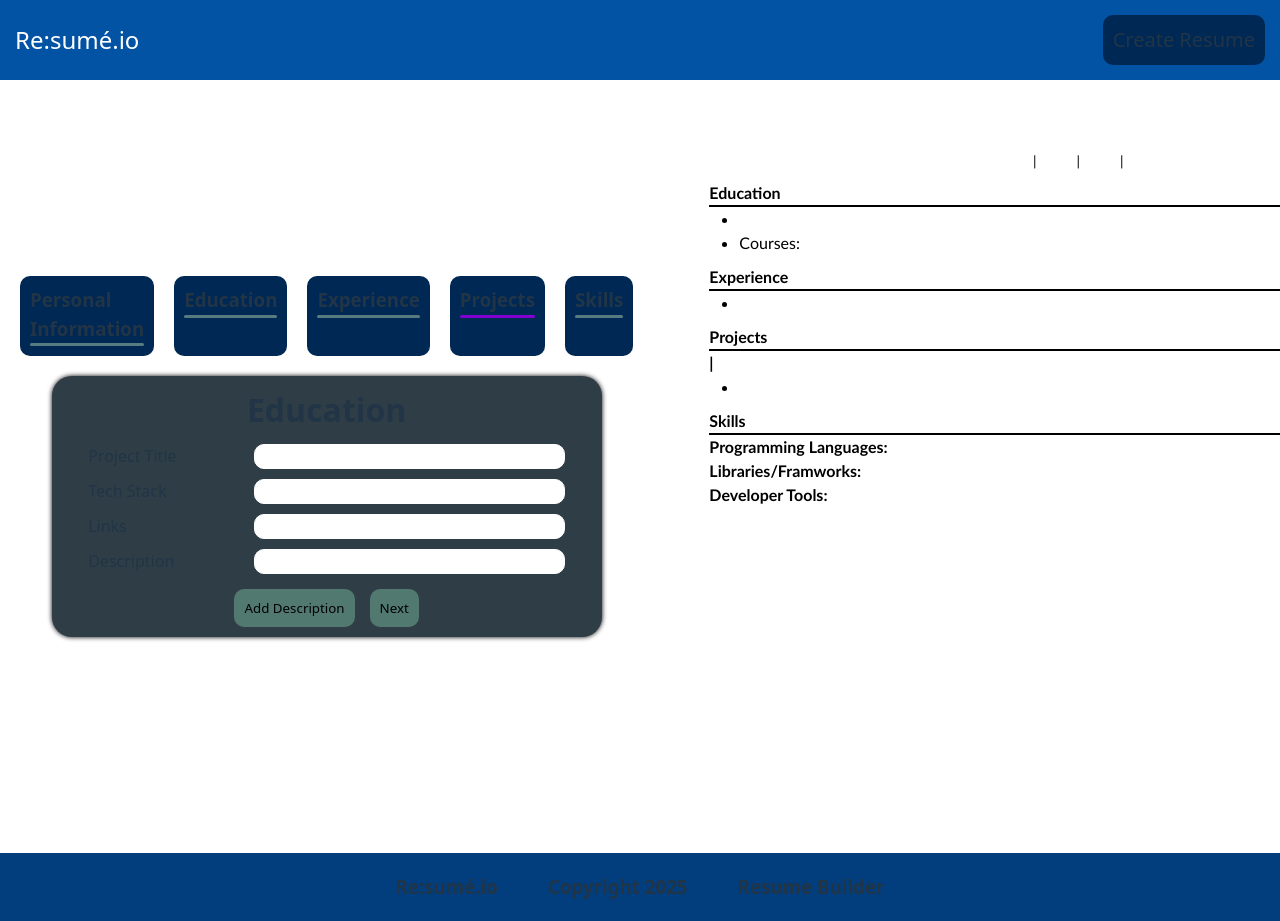
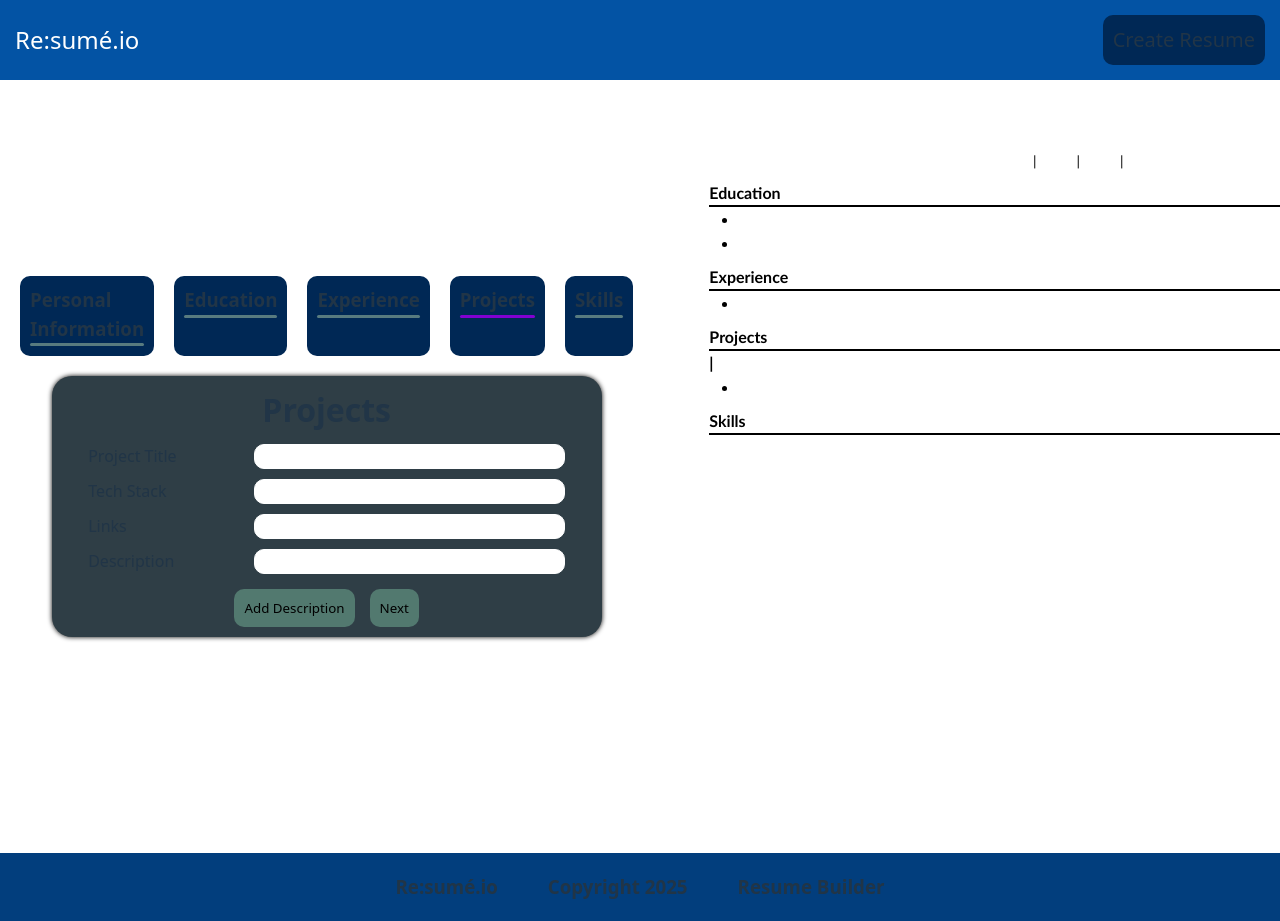
Before and after one commit to MartinGV10/Resume-Maker, a React (Vite) app: page /form in a window 1280 px wide. Both pictures are taken after a click on the element "Projects". Shown: the top 921 px of the page. Built offline with nearby package versions, Linux system fonts and the light colour scheme.

Commit message:
Fixed dates

```diff
--- a/src/FormEdu.jsx
+++ b/src/FormEdu.jsx
@@ -34,7 +34,7 @@ function FormEdu({ personalInfo, onChange, nextStep }) {
                 </div>
                 <div className="form-item">
                     <label htmlFor="">Graduation Date</label>
-                    <input type="month" value={personalInfo.gradDate} onChange={handleDate}/>
+                    <input type="month" value={personalInfo.gradDateRaw} onChange={handleDate}/>
                 </div>
                 <div className="form-item">
                     <label htmlFor="">Location</label>
--- a/src/FormExp.jsx
+++ b/src/FormExp.jsx
@@ -1,9 +1,10 @@
+import { useState, useEffect } from "react";
 import { Link } from "react-router-dom"
 
 function FormExp({ personalInfo, onChange, nextStep }) {
     const handleStart = (e) => {
         const raw = e.target.value; // "2025-05"
-        onChange("gradDateRaw", raw);
+        onChange("startDateRaw", raw);
 
         if (!raw) {
             onChange("startDate", "");
@@ -21,7 +22,7 @@ function FormExp({ personalInfo, onChange, nextStep }) {
 
     const handleEnd = (e) => {
         const raw = e.target.value; // "2025-05"
-        onChange("gradDateRaw", raw);
+        onChange("endDateRaw", raw);
 
         if (!raw) {
             onChange("endDate", "");
@@ -36,6 +37,12 @@ function FormExp({ personalInfo, onChange, nextStep }) {
 
         onChange("endDate", formatted); // "May 2025"
     };
+
+    let [still, setStill] = useState(false)
+
+    useEffect(() => {
+        setStill(personalInfo.curJob || false);
+    }, [personalInfo.curJob]);
 
     return (
         <>
@@ -59,15 +66,33 @@ function FormExp({ personalInfo, onChange, nextStep }) {
                 </div>
                 <div className="form-item">
                     <label htmlFor="">Date Started</label>
-                    <input type="month" value={personalInfo.startDate} onChange={handleStart}/>
+                    <input type="month" value={personalInfo.startDateRaw} onChange={handleStart}/>
                 </div>
                 <div className="form-item">
                     <label htmlFor="">Date Ended</label>
-                    <input type="month" value={personalInfo.endDate} onChange={handleEnd}/>
+                    <input type="month" value={personalInfo.endDateRaw} onChange={handleEnd}/>
                 </div>
                 <div className="form-item">
                     <label htmlFor="">Current Role?</label>
-                    <input type="checkbox" value={personalInfo.linkedin} onChange={((e)=> onChange('linkedin', e.target.value))}/>
+                    <input type="checkbox" checked={still} onChange={(e) => {
+                        const isChecked = e.target.checked;
+                        setStill(isChecked);
+                        onChange('curJob', isChecked);
+                        if (isChecked) {
+                            onChange('endDate', 'Present');
+                        } else {
+                            if (personalInfo.endDateRaw) {
+                                const [year, month] = personalInfo.endDateRaw.split("-");
+                                const formatted = new Date(year, month - 1).toLocaleString("default", {
+                                    month: "long",
+                                    year: "numeric",
+                                });
+                                onChange('endDate', formatted);
+                            } else {
+                                onChange('endDate', '');
+                            }
+                        }
+                    }}/>
                 </div>
 
                 <div className="btns">
--- a/src/FormProj.jsx
+++ b/src/FormProj.jsx
@@ -4,7 +4,7 @@ function FormProj({ personalInfo, onChange, nextStep }) {
     return (
         <>
             <div className="form-cont">
-                <h1>Education</h1>
+                <h1>Projects</h1>
                 <div className="form-item">
                     <label htmlFor="">Project Title</label>
                     <input type="text" value={personalInfo.projTit} onChange={((e)=> onChange('projTit', e.target.value))}/>
--- a/src/FormSetup.jsx
+++ b/src/FormSetup.jsx
@@ -28,6 +28,7 @@ function FormSetup() {
         jobLoc: '',
         startDate: '',
         endDate: '',
+        curJob: false,
         projTit: '',
         tech: '',
         links: '',
--- a/src/FormSkills.jsx
+++ b/src/FormSkills.jsx
@@ -28,7 +28,7 @@ function FormSkills({ personalInfo, onChange, nextStep }) {
     return (
         <>
             <div className="form-cont">
-                <h1>Education</h1>
+                <h1>Skills</h1>
                 {/* <div className="form-item"> */}
 
                 {data.map(m => (
--- a/src/Page.css
+++ b/src/Page.css
@@ -50,8 +50,10 @@
 }
 
 .p-date {
-    font-size: 16px;
-    /* background-color: red; */
+    font-size: 14px;
+    /* background-color: blue; */
+    width: 200px;
+    margin-left: -100px;
 }
 
 .p-title {
--- a/src/Page.jsx
+++ b/src/Page.jsx
@@ -1,7 +1,9 @@
 import './Page.css'
 
 function Page({ personalInfo }) {
-    const {firstName, lastName, email, phone, linkedin, github, university, major, gradDate, schoolLoc, distinctions, courses, company, title, desc, jobLoc, startDate, endDate, projTit, tech, links, projDesc, langs, libs, devTools} = personalInfo
+    let {firstName, lastName, email, phone, linkedin, github, university, major, gradDate, schoolLoc, distinctions, courses, company, title, desc, jobLoc, startDate, endDate, projTit, tech, links, projDesc, langs, libs, devTools, curJob} = personalInfo
+
+
     return (
         <>
             <div className="page-cont">
@@ -26,12 +28,12 @@ function Page({ personalInfo }) {
                             <ul className="p-desc">
                                 <li>{distinctions}</li>
                                 {/* <li>James A. Edwards Scholarship Recipient</li> */}
-                                <li>Courses: {courses}</li>
+                                <li>{courses != '' ? `Courses: ${courses}` : ''}</li>
                             </ul>
                         </div>
 
                         <div className="p-right">
-                            <h2 className="p-date">Expected Grad: {gradDate}</h2>
+                            <h2 className="p-date">{gradDate != '' ? `Expected Grad: ${gradDate}` : ''}</h2>
                             <p className='p-loc'><i>{schoolLoc}</i></p>
                         </div>
                     </div>
@@ -53,7 +55,9 @@ function Page({ personalInfo }) {
                         </div>
 
                         <div className="p-right">
-                            <h2 className="p-date">{startDate} - {endDate}</h2>
+                            {/* <li>{courses != '' ? `Courses: ${courses}` : ''}</li> */}
+                            {/* <h2 className="p-date">{startDate} - {endDate}</h2> */}
+                            <h2 className="p-date">{startDate || endDate != '' ? `${startDate} - ${endDate}` : ''}</h2>
                             <p className='p-loc'><i>{jobLoc}</i></p>
                         </div>
                     </div>
@@ -82,15 +86,19 @@ function Page({ personalInfo }) {
                     <span className="divider"></span>
                     <div className="p-section">
                         <div className="p-left">
-                            {/* <h2 className="p-title">{personalInfo.langs == '' ? `Programming Languages: ${langs}` : ''}</h2> */}
                             <h2 className="p-title">
-                                Programming Languages: <span className="no">{langs}</span>
+                                {langs != '' ? `Programming Languages: ` : ''}
+                                <span className="no">{langs}</span>
                             </h2>
+
                             <h2 className="p-title">
-                                Libraries/Framworks: <span className="no">{libs}</span>
+                                {libs != '' ? `Libraries/Framwords: ` : ''}
+                                <span className="no">{libs}</span>
                             </h2>
+
                             <h2 className="p-title">
-                                Developer Tools: <span className="no">{devTools}</span>
+                                {devTools != '' ? `Developer Tools: : ` : ''}
+                                <span className="no">{devTools}</span>
                             </h2>
                         </div>
                     </div>
```
